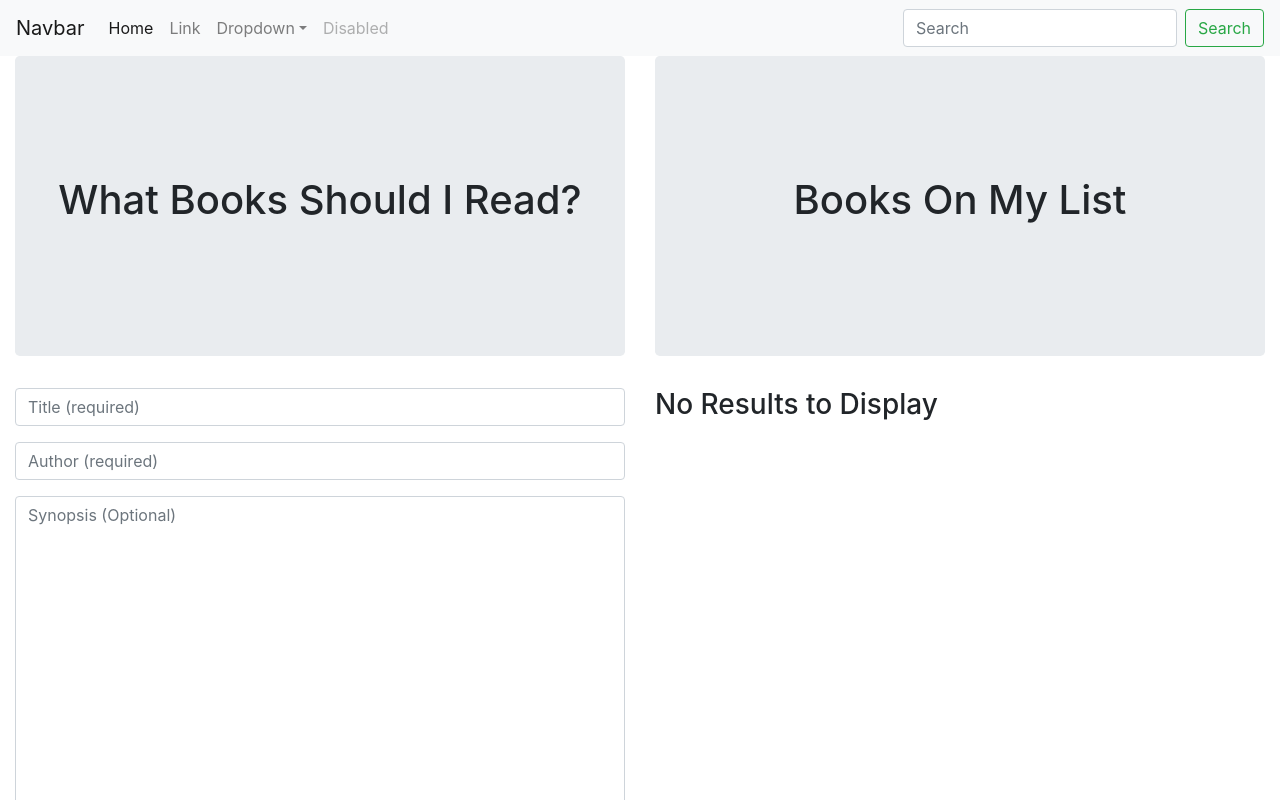
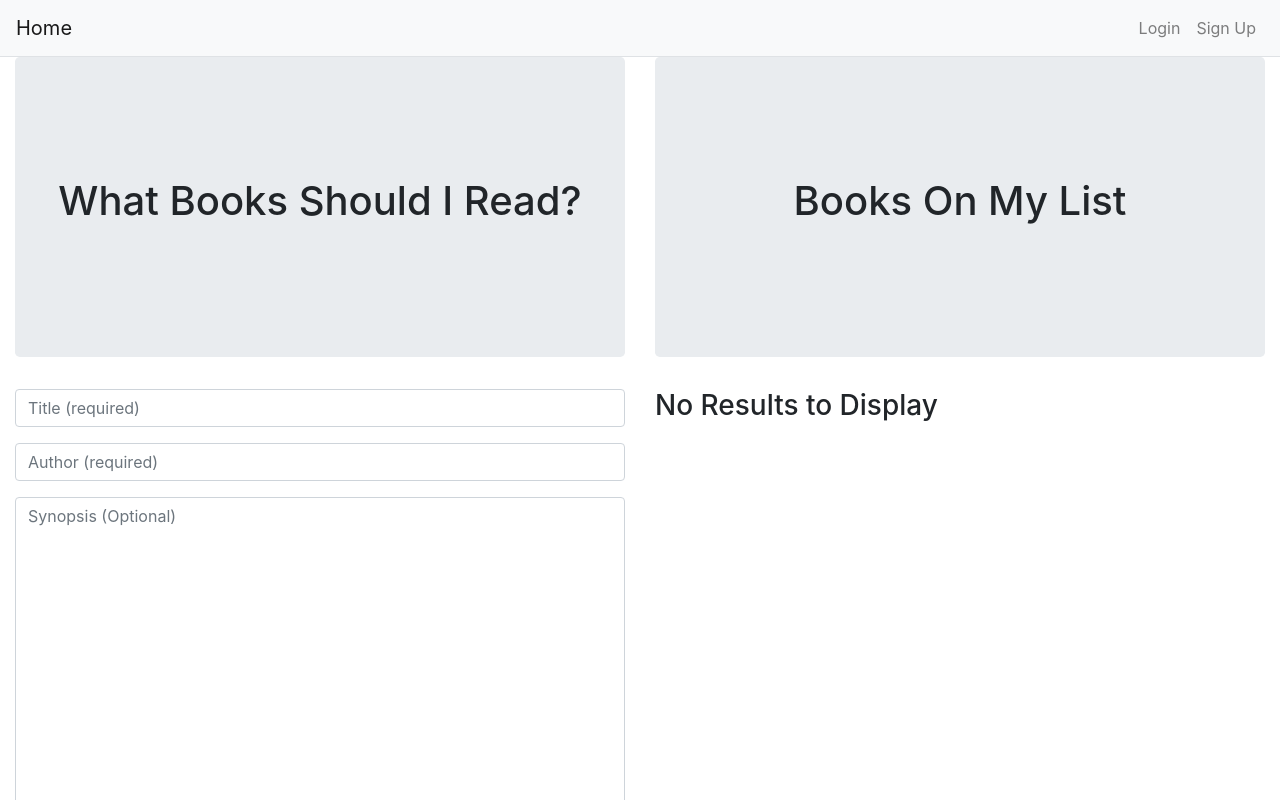
Before and after one commit to lijaack/Eat-Home, a React (Create React App) app in the folder client/: page / in a window 1280 px wide. Shown: the top 800 px of the page. Built offline with nearby package versions, Linux system fonts and the light colour scheme.

Commit message:
fixed nav bar

```diff
--- a/client/src/components/Nav/index.js
+++ b/client/src/components/Nav/index.js
@@ -2,44 +2,18 @@
 
 function Nav() {
   return (
-
-
-<nav className="navbar navbar-expand-lg navbar-light bg-light">
-  <a className="navbar-brand" href="#">Navbar</a>
-  <button className="navbar-toggler" type="button" data-toggle="collapse" data-target="#navbarSupportedContent" aria-controls="navbarSupportedContent" aria-expanded="false" aria-label="Toggle navigation">
-    <span className="navbar-toggler-icon"></span>
+    <nav class="navbar navbar-expand-lg navbar-light bg-light" style={{borderBottom: "1px solid rgba(46,62,72,.12)"}}>
+      <a class="navbar-brand" href="/">Home</a>
+      <button class="navbar-toggler" type="button" data-toggle="collapse" data-target="#navbarNavAltMarkup" aria-controls="navbarNavAltMarkup" aria-expanded="false" aria-label="Toggle navigation">
+      <span class="navbar-toggler-icon"></span>
       </button>
-
-  <div className="collapse navbar-collapse" id="navbarSupportedContent">
-    <ul className="navbar-nav mr-auto">
-      <li className="nav-item active">
-        <a className="nav-link" href="#">Home <span className="sr-only">(current)</span></a>
-      </li>
-      <li className="nav-item">
-        <a className="nav-link" href="#">Link</a>
-      </li>
-      <li className="nav-item dropdown">
-        <a className="nav-link dropdown-toggle" href="#" id="navbarDropdown" role="button" data-toggle="dropdown" aria-haspopup="true" aria-expanded="false">
-          Dropdown
-        </a>
-        <div className="dropdown-menu" aria-labelledby="navbarDropdown">
-          <a className="dropdown-item" href="#">Action</a>
-          <a className="dropdown-item" href="#">Another action</a>
-          <div className="dropdown-divider"></div>
-          <a className="dropdown-item" href="#">Something else here</a>
+      <div class="collapse navbar-collapse " id="navbarNavAltMarkup">
+      <div class="navbar-nav ml-auto">
+        <a class="nav-item nav-link" href="/login">Login</a>
+        <a class="nav-item nav-link" href="/signup">Sign Up</a>
         </div>
-      </li>
-      <li className="nav-item">
-        <a className="nav-link disabled" href="#" tabindex="-1" aria-disabled="true">Disabled</a>
-      </li>
-    </ul>
-    <form className="form-inline my-2 my-lg-0">
-      <input className="form-control mr-sm-2" type="search" placeholder="Search" aria-label="Search"/>
-      <button className="btn btn-outline-success my-2 my-sm-0" type="submit">Search</button>
-    </form>
       </div>
 	  </nav>
-
 
   );
 }
```
Also changed, not shown: 1 other file (tests, documents, lock files or other folders). Lines whose indentation alone changed are shown as unchanged.
